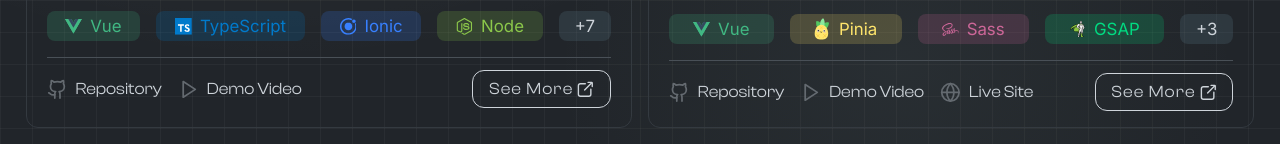
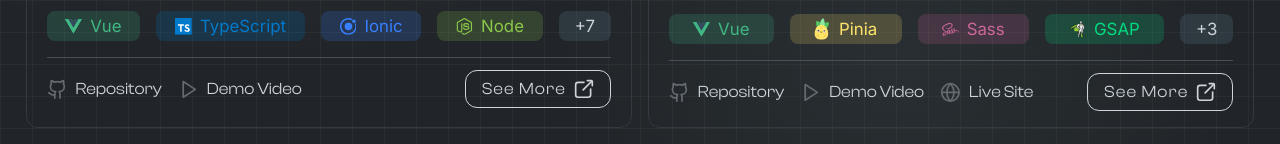
Before and after one commit to michaelgreenl/e-portfolio, a Vue app: page /projects in a window 1280 px wide. Shown: the part 544-688 px from the top of the page. Built offline with nearby package versions, Linux system fonts and the light colour scheme; a web font is replaced by a local one.

Commit message:
style: sizing/spacing adjustment/alignment

```diff
--- a/src/components/Button.vue
+++ b/src/components/Button.vue
@@ -38,7 +38,7 @@ button {
     background: transparent;
 
     &.primary {
-        gap: $space-1;
+        gap: $size-2;
         padding: $space-2 $space-4;
         letter-spacing: 0.1ch;
         border-radius: $radius-md;
--- a/src/components/Navbar/MobileNavbar.vue
+++ b/src/components/Navbar/MobileNavbar.vue
@@ -270,7 +270,7 @@ const navMobileRouteTo = (key) => {
 
 .active-item-bg {
     position: absolute;
-    top: 0.35em;
+    top: 0.3em;
     bottom: 0.35em;
     left: 0;
     z-index: 1;
--- a/src/components/Project/ProjectCard.vue
+++ b/src/components/Project/ProjectCard.vue
@@ -355,6 +355,10 @@ p {
     margin-top: $space-1;
     font-size: 1.3em;
 
+    @include bp-sm-phone {
+        font-size: 1.4em;
+    }
+
     @include bp-md-tablet {
         flex-wrap: nowrap;
         padding-top: $space-3;
@@ -362,8 +366,17 @@ p {
         border-top: solid 1px $color-text-muted;
     }
 
-    @include bp-sm-phone {
-        font-size: 1.4em;
+    :deep(.see-more) {
+        gap: 0.4rem;
+
+        .icon {
+            height: 1.5em !important;
+
+            @include bp-md-tablet {
+                height: 1.2em !important;
+                margin-left: 0.1rem;
+            }
+        }
     }
 }
 
--- a/src/components/Project/SelectedProject.vue
+++ b/src/components/Project/SelectedProject.vue
@@ -136,7 +136,7 @@ p {
     z-index: 100;
     width: $size-10;
     height: $size-10;
-    padding: $space-4;
+    padding: $space-3;
     font-size: 1.2em;
     outline: 0;
     background: transparent;
--- a/src/components/SVGs/ArrowIcon.vue
+++ b/src/components/SVGs/ArrowIcon.vue
@@ -1,5 +1,5 @@
 <template>
-    <svg xmlns="http://www.w3.org/2000/svg" viewBox="0 0 24 24">
+    <svg xmlns="http://www.w3.org/2000/svg" viewBox="1 0 22 24">
         <path
             d="M11.2929 8.29289C11.6834 7.90237 12.3166 7.90237 12.7071 8.29289L17.7071 13.2929C18.0976 13.6834 18.0976 14.3166 17.7071 14.7071C17.3166 15.0976 16.6834 15.0976 16.2929 14.7071L12 10.4142L7.70711 14.7071C7.31658 15.0976 6.68342 15.0976 6.29289 14.7071C5.90237 14.3166 5.90237 13.6834 6.29289 13.2929L11.2929 8.29289Z"
         />
--- a/src/views/ResumeView.vue
+++ b/src/views/ResumeView.vue
@@ -346,7 +346,7 @@ li {
         }
 
         svg {
-            height: 1.35em;
+            height: 1.2em;
         }
     }
 }
```
